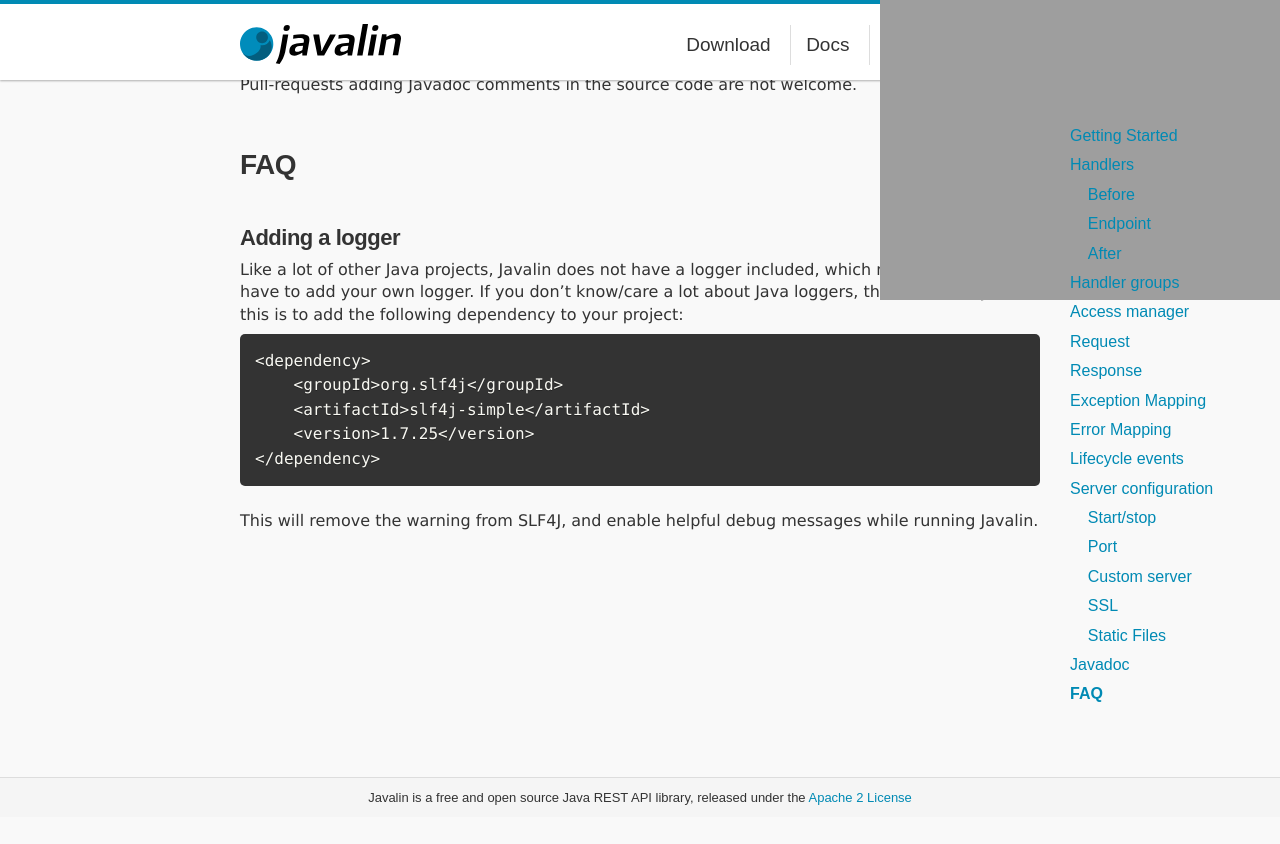
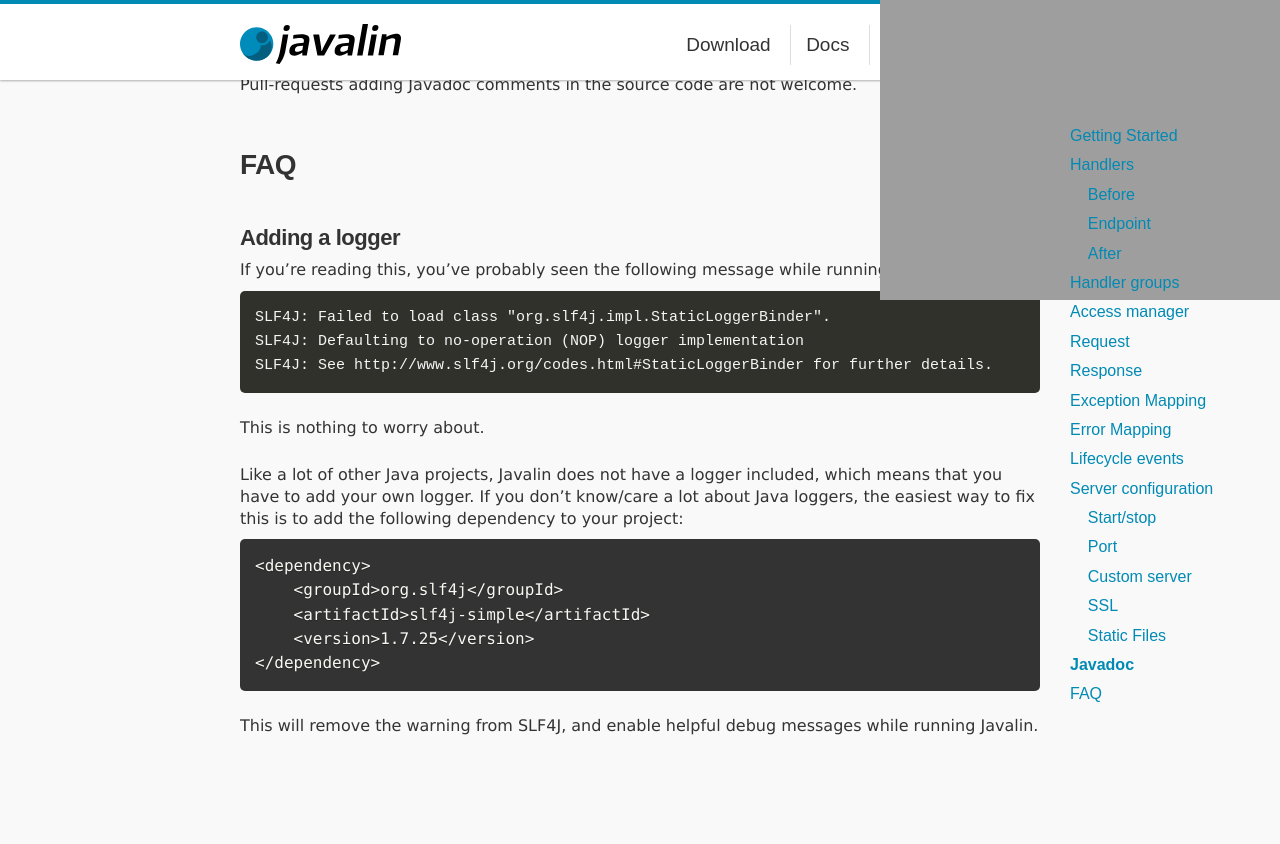
Before and after one commit to javalin/website, a Jekyll site: the page built from pages/docs.md, in a window 1280 px wide and 900 px high, scrolled down 9618 px. Shown: the top 844 px of the window. Built offline with Jekyll 4.4.1, drawn with Linux system fonts in a browser that asks for light colours; before the commit the page ends 10435 px from its top, so only the background shows below that.

Commit message:
Add more context to logging faq

```diff
--- a/pages/docs.md
+++ b/pages/docs.md
@@ -534,6 +534,16 @@ Pull-requests adding Javadoc comments in the source code are not welcome.
 
 ### Adding a logger {#logging}
 
+If you're reading this, you've probably seen the following message while running Javalin:
+
+~~~text
+SLF4J: Failed to load class "org.slf4j.impl.StaticLoggerBinder".
+SLF4J: Defaulting to no-operation (NOP) logger implementation
+SLF4J: See http://www.slf4j.org/codes.html#StaticLoggerBinder for further details.
+~~~
+
+This is nothing to worry about.
+
 Like a lot of other Java projects, Javalin does not have a logger included,
 which means that you have to add your own logger. If you don't know/care
 a lot about Java loggers, the easiest way to fix this is to add the following
```
